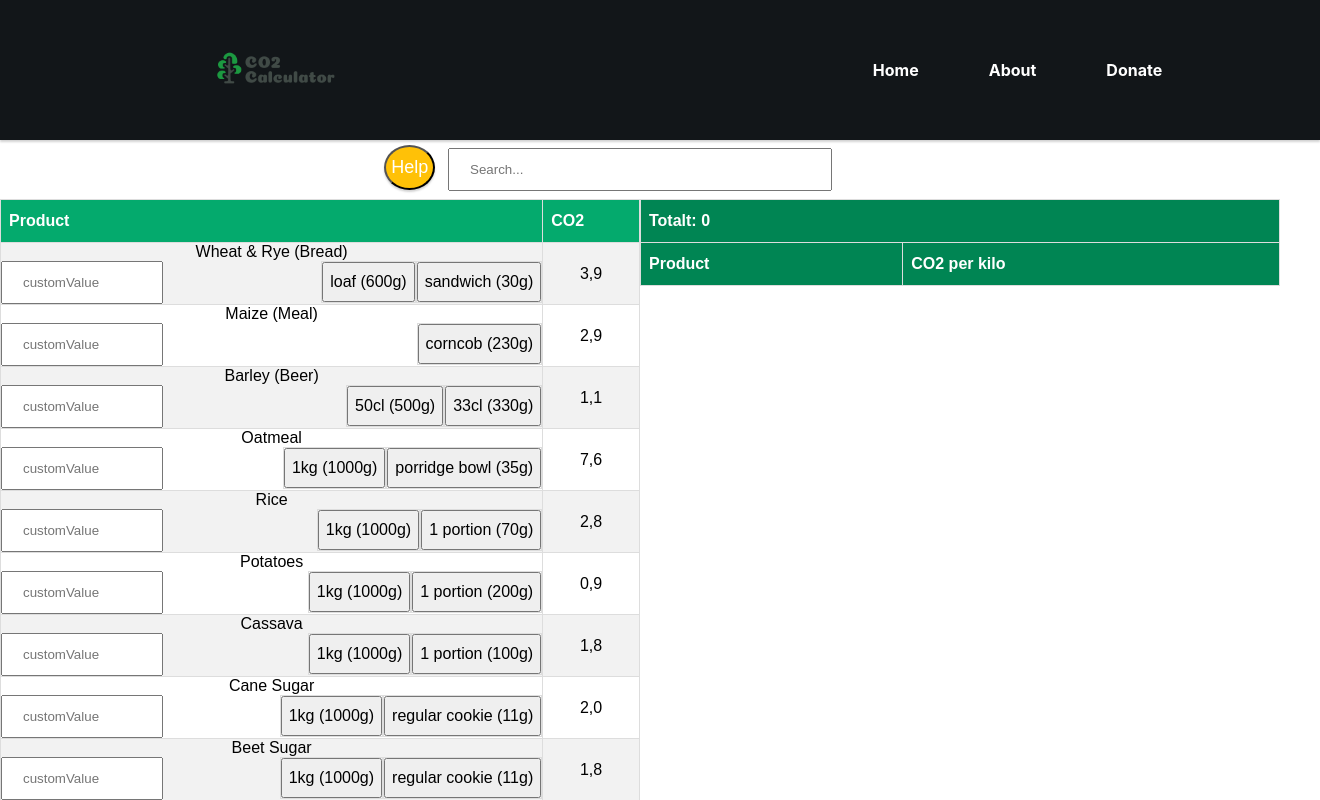
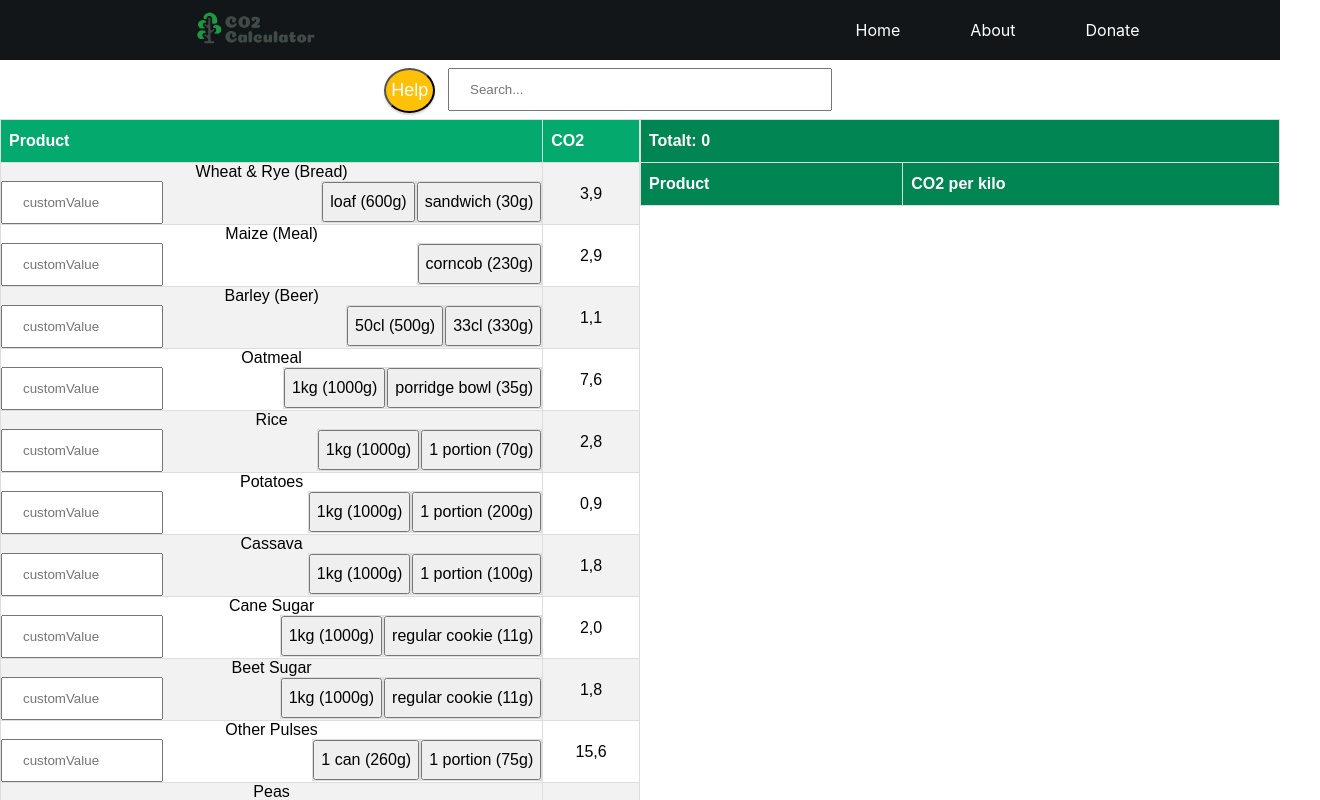
Before and after one commit to OhLawdHeCoding/Halo, a React (Create React App) app in the folder CO2_calculator/co2/: page / in a window 1280 px wide. Shown: the top 800 px of the page, 1320 px wide, since content can reach past the window. Built offline with nearby package versions, Linux system fonts and the light colour scheme.

Commit message:
smalare navbar och lite kodrensning

```diff
--- a/CO2_calculator/co2/src/App.css
+++ b/CO2_calculator/co2/src/App.css
@@ -104,86 +104,3 @@ div.databasebox table th {
   background-color: #04AA6D;
   color: white;
 }
-
-
-.navbar {
-  padding: 20px;
-  background-color: #04AA6D;
-  display: flex;
-  align-items: center;
-  max-width: 100%;
-  height:3vw;
-  margin: 0 auto;
-  box-shadow: 0px 2px 2px lightgray;
-  border-color: #264d3e;
-}
-.navbar .links {
-  margin-left: auto;
-}
-.navbar h1 {
-  margin-right: 70px;
-  color:white;
-  margin-left: auto;
-  margin-right: auto;
-  font-size:3vw;
- }
-.navbar a {
-  margin-left: 30px;
-  text-decoration: none;
-  padding: 5px 15px;;
-  color: white;
-  border-radius: 10px;
-  cursor: pointer;
-  font-weight: bold;
-  transition: ease background-color 250ms;
-}
-.navbar a:hover {
-  background-color: #4f615a7c;
-}
-.homepage{
-  display: flex;
-}
-.infobox {
-  float:left;
-  position: relative;
-  padding: 20px;
-  max-width: 50%;
-}
-.infobox img {
-  max-width: 100%;
-  max-height: 100%;
-  border-radius: 13px;
-}
-.infobox h2 {
-  position: absolute;
-  top: 20%;
-  left: 50%;
-  transform: translate(-50%, -50%);
-  color: white;
-  font-size: 2vw;
-}
-.infobox p {
-  position: absolute;
-  top: 35%;
-  left: 50%;
-  transform: translate(-50%, -50%);
-  color: white;
-  font-size: 1vw;
-}
-.infobox a {
-  position: absolute;
-  padding: 6px;
-  bottom: 10%;
-  right: 10%;
-  transform: translate(-50%, -50%);
-  color: white;
-  text-decoration: none;
-}
-.infobox a:hover {
-  background-color: #4f615a7c;
-}
-.youritemsbox {
-  position: relative;
-  padding: 20px;
-  max-width: 50%;
-}
--- a/CO2_calculator/co2/src/styling/Navbar.css
+++ b/CO2_calculator/co2/src/styling/Navbar.css
@@ -1,6 +1,6 @@
 .navbar {
     width: 100%;
-    height: 100px;
+    height: 60px;
     background-color: #121619;
     display: flex;
     flex-direction: row;
@@ -100,3 +100,13 @@
       display: none;
     }
   }
+
+  .navbar a {
+    padding: 5px 15px;;
+    border-radius: 10px;
+    transition: ease background-color 250ms;
+  }
+
+  .navbar a:hover {
+    background-color: #4f615a7c;
+  }
--- a/CO2_calculator/co2/src/styling/Popup.css
+++ b/CO2_calculator/co2/src/styling/Popup.css
@@ -6,7 +6,7 @@ body.active-popup {
     padding: 10px 5px;
     color: white;
     display: block;
-    margin: 100px auto 0;
+    margin: 68px auto 0;
     font-size: 18px;
     cursor: pointer;
     border-radius: 50%;
@@ -14,7 +14,7 @@ body.active-popup {
     background-color: #FFC107;
     position: absolute;
     right: 66%;
-    top: 45px;
+    top: 0px;
     transition: ease background-color 250ms;
 
 }
```
Also changed, not shown: CO2_calculator/co2/src/styling/logo.png.
